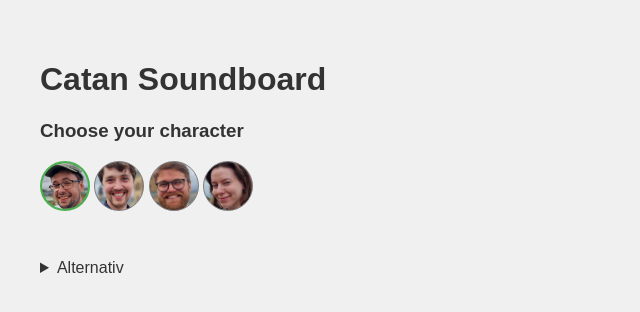
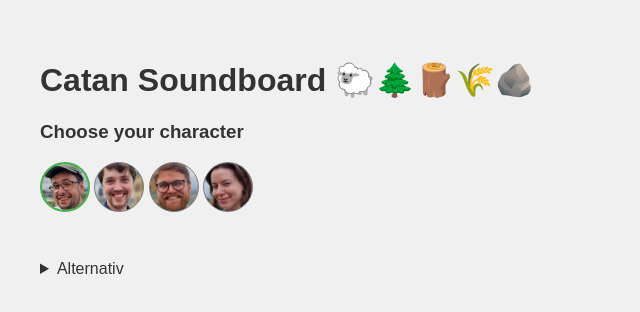
Before and after one commit to erik-gullberg/catan, a plain HTML site: page index.html in a window 1280 px wide. Shown: the whole page, without its empty margins (0-640 px from the left). Drawn offline with nearby package versions, Linux system fonts and the light colour scheme.

Commit message:
Add emojis

```diff
--- a/index.html
+++ b/index.html
@@ -7,7 +7,7 @@
     <link rel="stylesheet" href="style.css">
 </head>
 <body>
-    <h1>Catan Soundboard</h1>
+    <h1>Catan Soundboard 🐑🌲🪵🌾🪨</h1>
     <h3>Choose your character</h3>
     <div class="player-selection">
         <span class="player-icon player-1 active"></span>
```
Also changed, not shown: 2 other files.
